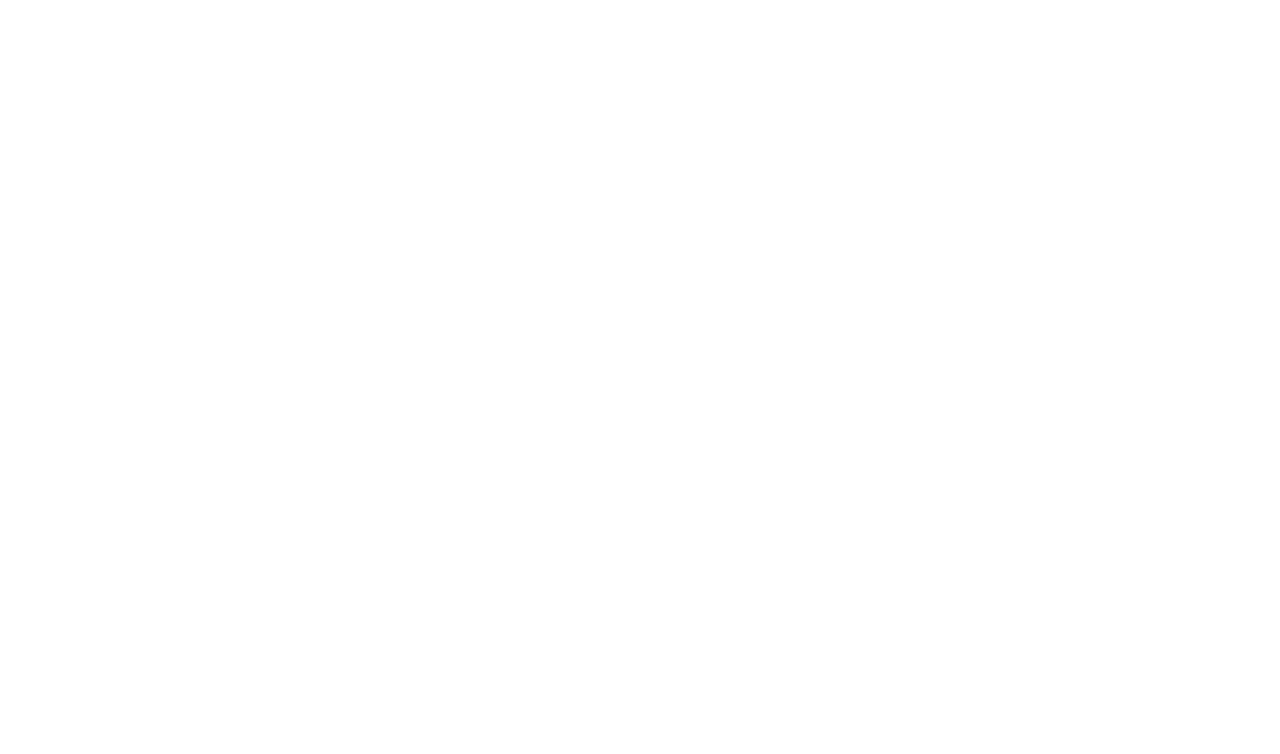
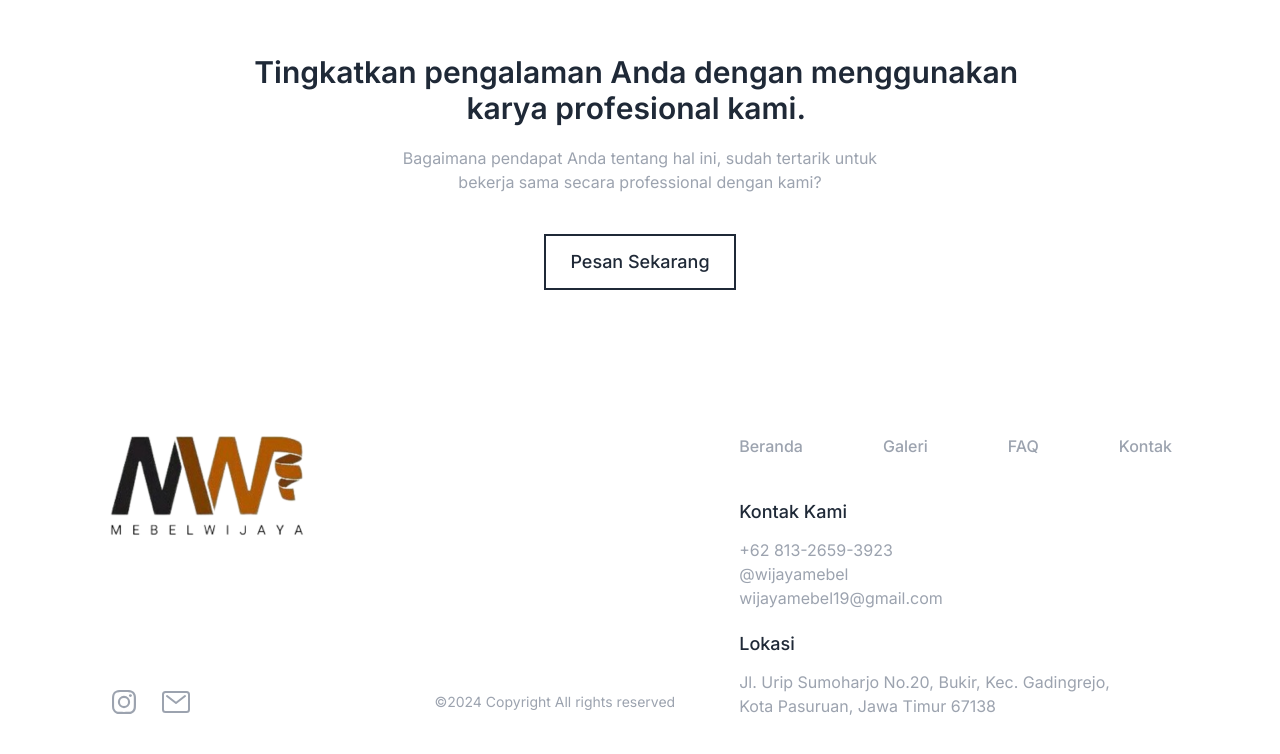
Before and after one commit to naufalF21/wijayamebel-app-thesis, a Next.js app: page / in a window 1280 px wide. Shown: the part 2394-3148 px from the top of the page. Before the commit the page ends 2384 px from the top, so only its background shows below. Built offline with nearby package versions, Linux system fonts and the light colour scheme; no server answers.

Commit message:
feat(home): invite section & footer done

```diff
--- a/package.json
+++ b/package.json
@@ -13,9 +13,7 @@
     "next": "14.2.2",
     "react": "^18",
     "react-dom": "^18",
-    "react-grid-gallery": "^1.0.1-alpha.0",
-    "react-icons": "^5.1.0",
-    "swr": "^2.2.5"
+    "react-icons": "^5.1.0"
   },
   "devDependencies": {
     "eslint": "^8",
--- a/src/app/layout.js
+++ b/src/app/layout.js
@@ -1,6 +1,7 @@
 import { Inter } from 'next/font/google';
 import './globals.css';
 import Header from '@/components/Header';
+import Footer from '@/components/Footer';
 
 const inter = Inter({ subsets: ['latin'] });
 
@@ -15,6 +16,7 @@ export default function RootLayout({ children }) {
 			<body className={`${inter.className} bg-white text-gray-800`}>
 				<Header />
 				{children}
+				<Footer />
 			</body>
 		</html>
 	);
--- a/src/app/page.js
+++ b/src/app/page.js
@@ -1,5 +1,6 @@
 import GallerySection from '@/containers/Home/GallerySection';
 import HeroSection from '@/containers/Home/HeroSection';
+import InviteSection from '@/containers/Home/InviteSection';
 import ProfileSection from '@/containers/Home/ProfileSection';
 
 export default function Home() {
@@ -8,6 +9,7 @@ export default function Home() {
 			<HeroSection />
 			<ProfileSection />
 			<GallerySection />
+			<InviteSection />
 		</main>
 	);
 }
--- /dev/null
+++ b/src/components/Footer.js
@@ -0,0 +1,62 @@
+import Image from 'next/image';
+import { BiLogoInstagram } from 'react-icons/bi';
+import { IoMailOutline } from 'react-icons/io5';
+
+export default function Footer(params) {
+	const navs = ['Beranda', 'Galeri', 'FAQ', 'Kontak'];
+
+	return (
+		<footer className="px-[108px] pt-20 pb-10 flex flex-row w-full justify-between gap-16">
+			<div className="flex flex-col justify-between w-full">
+				<Image
+					src="/images/logo.png"
+					alt="logo-image"
+					width={200}
+					height={0}
+					quality={100}
+					priority
+				/>
+				<div className="flex flex-row w-full justify-between items-center">
+					<ul className="text-gray-400 flex flex-row gap-5">
+						<li className="hover:text-gray-800 cursor-pointer">
+							<BiLogoInstagram className="w-8 h-8" />
+						</li>
+						<li className="hover:text-gray-800 cursor-pointer">
+							<IoMailOutline className="w-8 h-8" />
+						</li>
+					</ul>
+					<p className="text-sm text-gray-400">©2024 Copyright All rights reserved</p>
+				</div>
+			</div>
+			<div className="flex flex-col gap-5">
+				<ul className="flex flex-row gap-20 mb-5">
+					{navs.map((nav, index) => (
+						<li
+							key={index}
+							className="text-base font-medium text-gray-400 hover:text-gray-800 cursor-pointer"
+						>
+							{nav}
+						</li>
+					))}
+				</ul>
+				<div className="flex flex-col gap-3">
+					<p className="text-lg font-medium">Kontak Kami</p>
+					<ul className="text-base text-gray-400">
+						<li>+62 813-2659-3923</li>
+						<li>@wijayamebel</li>
+						<li>wijayamebel19@gmail.com</li>
+					</ul>
+				</div>
+				<div className="flex flex-col gap-3">
+					<p className="text-lg font-medium">Lokasi</p>
+					<ul className="text-base text-gray-400">
+						<li>
+							Jl. Urip Sumoharjo No.20, Bukir, Kec. Gadingrejo, <br /> Kota Pasuruan,
+							Jawa Timur 67138
+						</li>
+					</ul>
+				</div>
+			</div>
+		</footer>
+	);
+}
--- a/src/containers/Home/HeroSection.js
+++ b/src/containers/Home/HeroSection.js
@@ -8,7 +8,7 @@ export default function HeroSection() {
 			<div className="flex flex-col gap-10 py-5 pr-80">
 				<AnimatedText
 					as="h1"
-					staggerDuration={0.05}
+					staggerDuration={0.03}
 					className="font-semibold text-5xl uppercase leading-[60px]"
 					text={['Ciptakan Kenyamanan', 'Dengan Keindahan', 'Ruangan']}
 				></AnimatedText>
--- /dev/null
+++ b/src/containers/Home/InviteSection.js
@@ -0,0 +1,25 @@
+import Button from '@/components/Button';
+import AnimatedText from '@/components/framer-motion/AnimatedText';
+
+export default function InviteSection() {
+	return (
+		<section className="px-[108px] py-16 flex flex-col items-center gap-10">
+			<div className="text-center flex flex-col gap-5">
+				<AnimatedText
+					as="h2"
+					staggerDuration={0.02}
+					className="font-semibold text-3xl"
+					text={[
+						'Tingkatkan pengalaman Anda dengan menggunakan',
+						'karya profesional kami.',
+					]}
+				/>
+				<p className="text-base text-gray-400">
+					Bagaimana pendapat Anda tentang hal ini, sudah tertarik untuk <br /> bekerja
+					sama secara professional dengan kami?
+				</p>
+			</div>
+			<Button variant="outline" text="Pesan Sekarang" />
+		</section>
+	);
+}
```
Also changed, not shown: public/images/logo.png (added), 1 other file (tests, documents, lock files or other folders).
